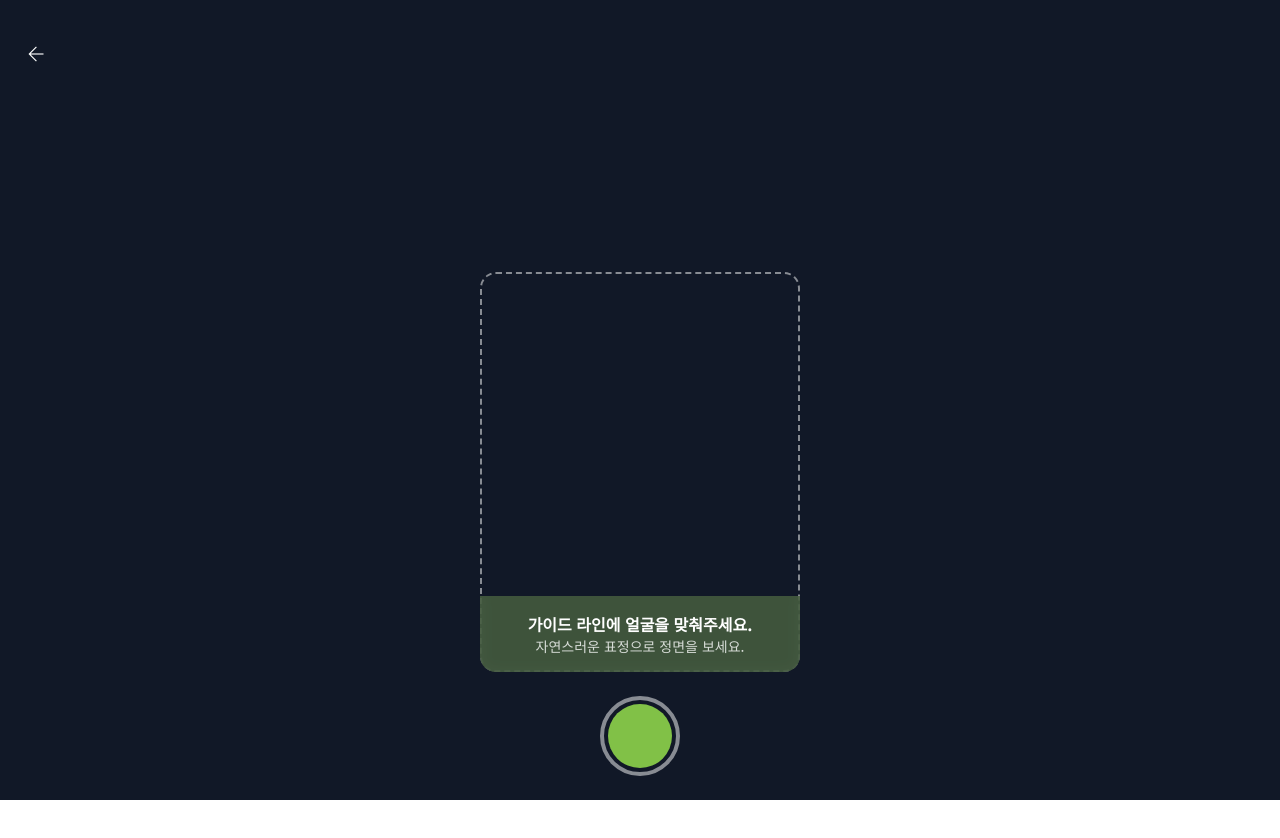
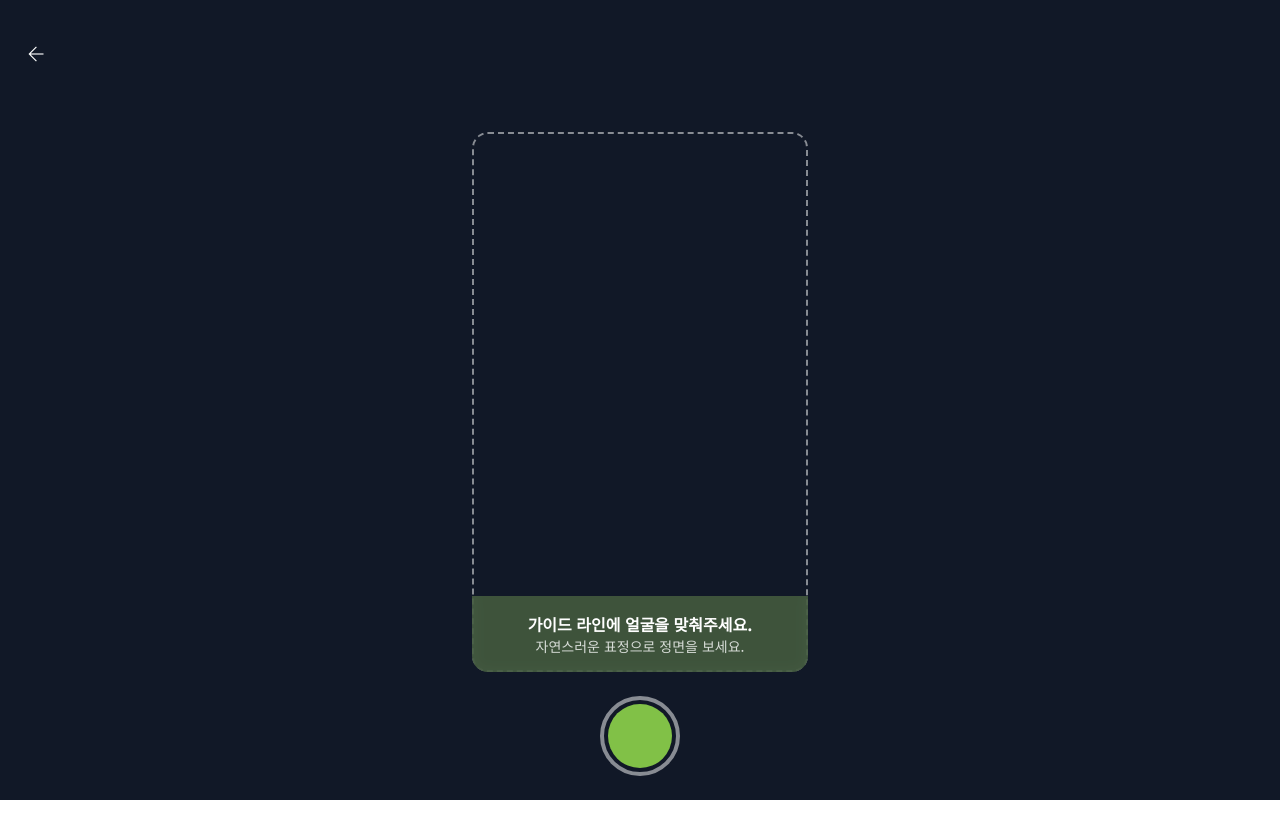
Before and after one commit to iko-ilko/Nada, a React (Vite) app in the folder web/: page /camera in a window 1280 px wide. Shown: the top 838 px of the page. Built offline with nearby package versions, Linux system fonts and the light colour scheme; no server answers.

Commit message:
fix: camera screen extend

```diff
--- a/web/src/pages/Camera.jsx
+++ b/web/src/pages/Camera.jsx
@@ -89,7 +89,7 @@ export default function Camera() {
         </header>
         <main className="flex flex-grow flex-col items-center justify-between p-6">
           <div className="flex-grow"></div>
-          <div className="relative mb-6 h-[400px] w-full max-w-xs">
+          <div className="relative mb-6 h-[540px] w-full max-w-s">
             {error ? (
               <div className="h-full w-full rounded-2xl bg-red-900/50 flex items-center justify-center p-4">
                 <p className="text-sm text-white text-center">{error}</p>
```
